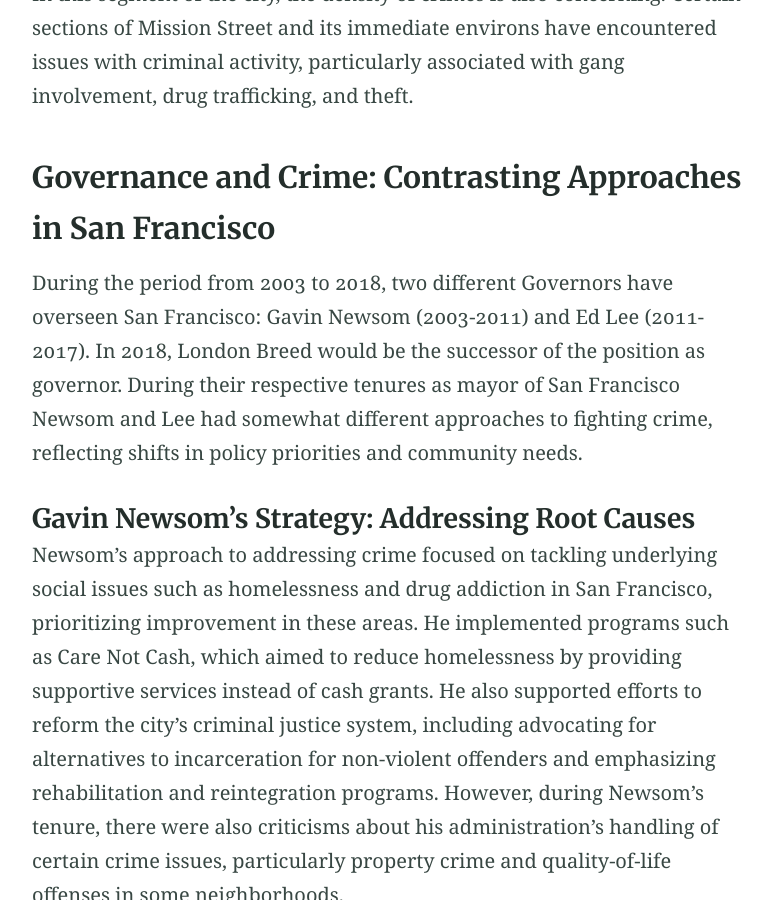
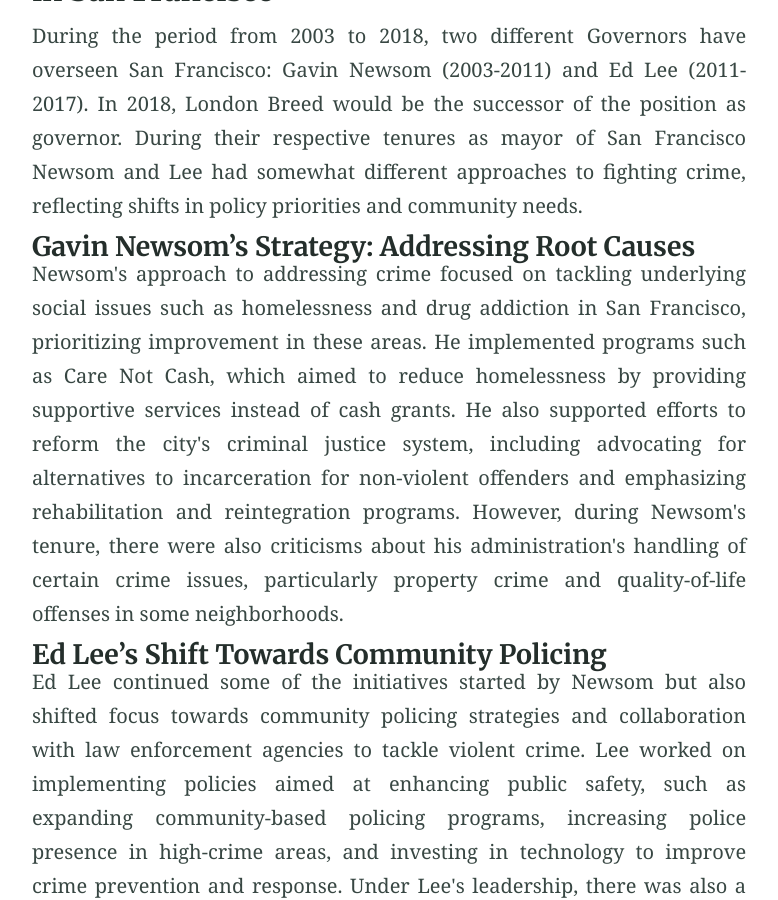
Before and after one commit to Juansgll/Juansgll.github.io, a Jekyll site: the page built from index.md, in a window 1280 px wide and 900 px high, scrolled down 3166 px. Shown: the whole window, without its empty margins (251-1029 px from the left). Built offline with Jekyll 4.4.1, drawn with Linux system fonts in a browser that asks for light colours; some of the changed text lies outside the part shown.

Commit message:
Update index.md

```diff
--- a/index.md
+++ b/index.md
@@ -5,21 +5,28 @@ feature_text: |
 feature_image: "https://raw.githubusercontent.com/Juansgll/juansgll.github.io/main/Pictures/banner_locals_SanFranciscoNorthernCalifornia.jpg"
 excerpt: " "
 ---
+<div style="text-align: justify">
 San Francisco is a prominent city on the western coast of the United States, known for its cultural significance and economic vitality. Its landmarks, neighborhoods, and history draw millions of visitors annually. However, beneath its appealing exterior, the city faces many challenges related to crime.
 <br>
+</div>
 
 #### The Golden Gate Bridge: A Symbol of Interconnected Crime
+<div style="text-align: justify">
 The Golden Gate Bridge, with its imposing presence along the bay, serves as a metaphor for the interconnectedness of crime within San Francisco. Much like the bridge connects disparate regions, crime threads its way through the city, touching various aspects of life for its inhabitants and visitors. Over time, the city has experienced fluctuations in criminal activity, with each period leaving a noticeable mark on the urban environment. Just as the bridge symbolizes unity, crime underscores the complex web of social dynamics present within the city.
 <br>
+</div>
 
 #### Understanding Crime Dynamics in San Francisco
+<div style="text-align: justify">
 Analyzing crime rates is complex and requires a comprehensive approach to understanding the policies, law enforcement strategies, and socio-economic factors at play. During the 2000s, the influx of tech companies into San Francisco created opportunities and wealth among some parts of the population, but also led to gentrification, social inequality, homelessness, and poverty. Changes in immigration patterns further influenced the types of crimes observed in the city, highlighting the dynamic nature of crime dynamics.
 <br>
+</div>
 
 #### Focus on Violent Crime Trends
+<div style="text-align: justify">
 While non-violent crimes such as theft, vandalism, and drug-related offenses regularly make headlines, concerns about the rise in violent crimes, including gun crimes, assaults, and robberies, have garnered significant attention. The next figure delves into the trends of violent crimes committed in San Francisco from 2003 to 2018:
 <br>
-
+</div>
 
 <figure>
   <iframe src="https://raw.githack.com/Juansgll/juansgll.github.io/main/Pictures/mapa_interactivo.html" width="110%" height="650px"></iframe>
@@ -27,33 +34,46 @@ While non-violent crimes such as theft, vandalism, and drug-related offenses reg
 </figure>
 <br>
 
-
 #### Spatial Distribution of the crimes: Tenderloin and Mission
+<div style="text-align: justify">
 On the map, when selecting just a single year for a clearer visualization, it becomes evident that regardless of the specific year chosen, the pattern remains consistent.
 <br>
+</div>
 
+<div style="text-align: justify">
 The Tenderloin neighborhood, located northeast of downtown San Francisco, is delineated by Geary Street to the north, Market Street to the south, Mason Street to the west, and Powell Street to the east. In this area, the concentration of violent crimes is notably high. It can be attributed to various factors, including socioeconomic disparities, a large homeless population, and limited access to resources such as affordable housing and mental health services. Additionally, the neighborhood's proximity to downtown San Francisco and its bustling nightlife scene can contribute to increased criminal activity, including drug-related offenses and street violence.
 <br>
+</div>
 
+<div style="text-align: justify">
 Meanwhile, the Mission District extends along Mission Street, primarily spanning from 14th Street to the north to Cesar Chavez Street to the south. In this segment of the city, the density of crimes is also concerning. Certain sections of Mission Street and its immediate environs have encountered issues with criminal activity, particularly associated with gang involvement, drug trafficking, and theft.
 <br>
+</div>
+
 
 ### Governance and Crime: Contrasting Approaches in San Francisco
-
+<div style="text-align: justify">
 During the period from 2003 to 2018, two different Governors have overseen San Francisco: Gavin Newsom (2003-2011) and Ed Lee (2011-2017). In 2018, London Breed would be the successor of the position as governor. During their respective tenures as mayor of San Francisco Newsom and Lee had somewhat different approaches to fighting crime, reflecting shifts in policy priorities and community needs.
 <br>
+</div>
 
 #### Gavin Newsom's Strategy: Addressing Root Causes
+<div style="text-align: justify">
 Newsom's approach to addressing crime focused on tackling underlying social issues such as homelessness and drug addiction in San Francisco, prioritizing improvement in these areas. He implemented programs such as Care Not Cash, which aimed to reduce homelessness by providing supportive services instead of cash grants. He also supported efforts to reform the city's criminal justice system, including advocating for alternatives to incarceration for non-violent offenders and emphasizing rehabilitation and reintegration programs. However, during Newsom's tenure, there were also criticisms about his administration's handling of certain crime issues, particularly property crime and quality-of-life offenses in some neighborhoods.
 <br>
+</div>
 
 #### Ed Lee's Shift Towards Community Policing
+<div style="text-align: justify">
 Ed Lee continued some of the initiatives started by Newsom but also shifted focus towards community policing strategies and collaboration with law enforcement agencies to tackle violent crime. Lee worked on implementing policies aimed at enhancing public safety, such as expanding community-based policing programs, increasing police presence in high-crime areas, and investing in technology to improve crime prevention and response. Under Lee's leadership, there was also a focus on addressing the underlying social and economic factors contributing to crime, including poverty, lack of affordable housing, and disparities in access to education and employment opportunities.
 <br>
+</div>
 
 #### Analysis of Crime Trends
+<div style="text-align: justify">
 Although different approaches have been put into action, it can be observed in figure 2 that through the years there is not a clear tendency in crimes, but more of a fluctuation. It is important to remember that the total number of crimes shown does not represent the truth, since in statistics there are many things that can influence the data gathered, such as an upgrade in technology, more cameras throughout the city, focus of police in specific type of crimes and so on. In 2018 data is obtained until May, so the bar is not comparable to the past years.
 <br>
+</div>
 
 <figure>
   <iframe src="https://raw.githack.com/Juansgll/juansgll.github.io/main/Pictures/stacked_violent_crimes.html" width="110%" height="650px"></iframe>
@@ -61,11 +81,15 @@ Although different approaches have been put into action, it can be observed in f
 </figure>
 <br>
 
+<div style="text-align: justify">
 It can be observed in figure 2 that assault is the most committed crime, and it shows no clear recession or growth pattern, but the fluctuation mentioned before. But forcible sex offenses and weapon laws are starting to show a growth tendency, which can be explained by the arguments mentioned before: more crimes are committed, but also more attention to these crimes is garnered. Robberies and arson remain constant throughout the years. Finally, kidnapping presented a peak from 2011 to 2015, but the next years present a considerable reduction.
 <br>
+</div>
 
+<div style="text-align: justify">
 Furthermore, these crimes are often associated with the insecurity prevalent during nighttime in cities, where the lack of police presence and inadequate lighting can lead to a surge in such offenses.
 <br>
+</div>
 
 <figure>
   <iframe src="https://raw.githack.com/Juansgll/juansgll.github.io/main/Pictures/crime_distribution_by_hour.html" width="150%" height="650px"></iframe>
@@ -74,10 +98,14 @@ Furthermore, these crimes are often associated with the insecurity prevalent dur
 <br>
 
 **The Ilusion of Safety**
+<div style="text-align: justify">
 However, violent crimes in San Francisco don't seem to discriminate based on time of day, except for the late hours of the night. These crimes are distributed almost evenly between 9 and 2 am.
 <br>
-
+</div>
+<div style="text-align: justify">
 While this might seem like a relief, it's not, as if these crimes were solely associated with nightlife, a citizen leading a peaceful life could feel reassured about not getting involved in an unfortunate situation. However, the reality is different, where insecurity persists throughout the entire day.
 <br>
+</div>
+
 
 [Link to Github](https://github.com/Juansgll/juansgll.github.io/ "Link to Github")
```
